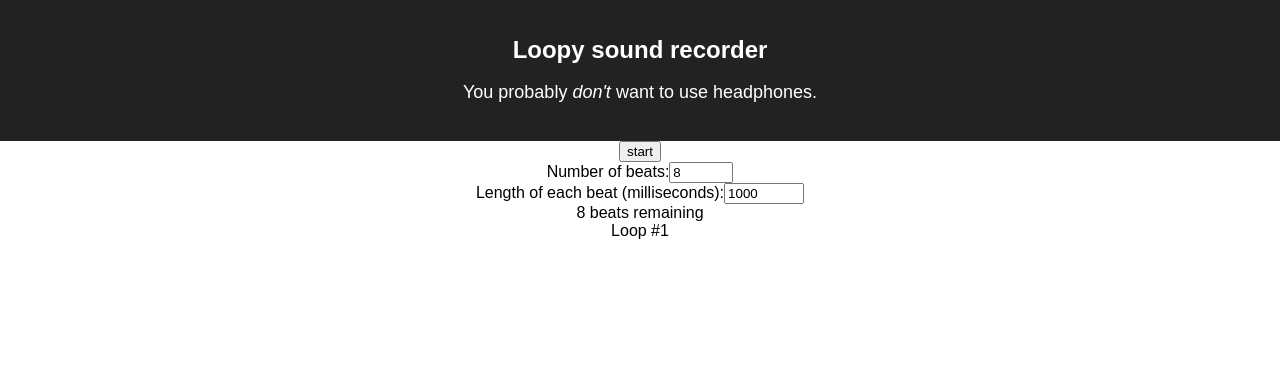
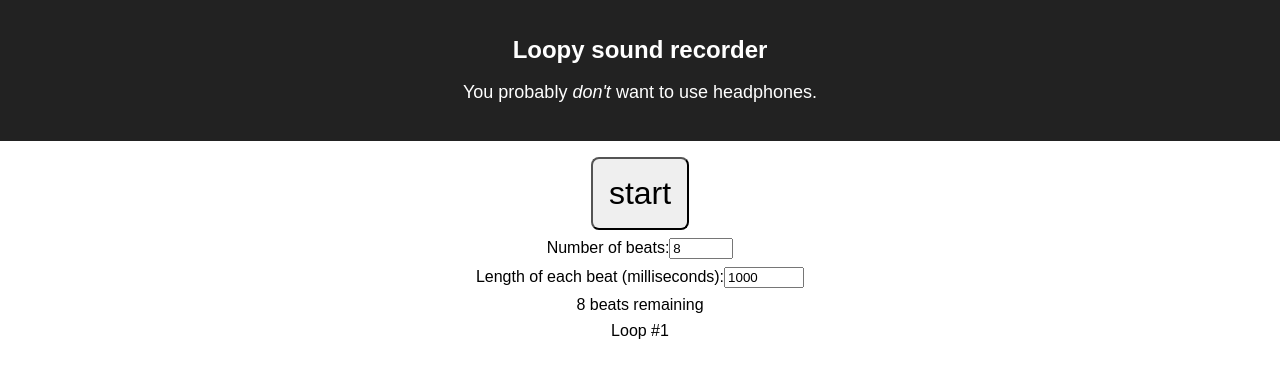
Before and after one commit to FTWinston/Loopy, a React (Create React App) app: page / in a window 1280 px wide. Shown: the top 378 px of the page. Built offline with nearby package versions, Linux system fonts and the light colour scheme; no server answers.

Commit message:
Minimal styling

```diff
--- a/src/LoopDisplay.css
+++ b/src/LoopDisplay.css
@@ -3,3 +3,13 @@
     flex-direction: column;
     align-items: center;
 }
+
+.loop__button {
+    font-size: 2em;
+    padding: 0.5em;
+    border-radius: 0.25em;
+}
+
+.loop > * {
+    margin-top: 0.5em;
+}
```
